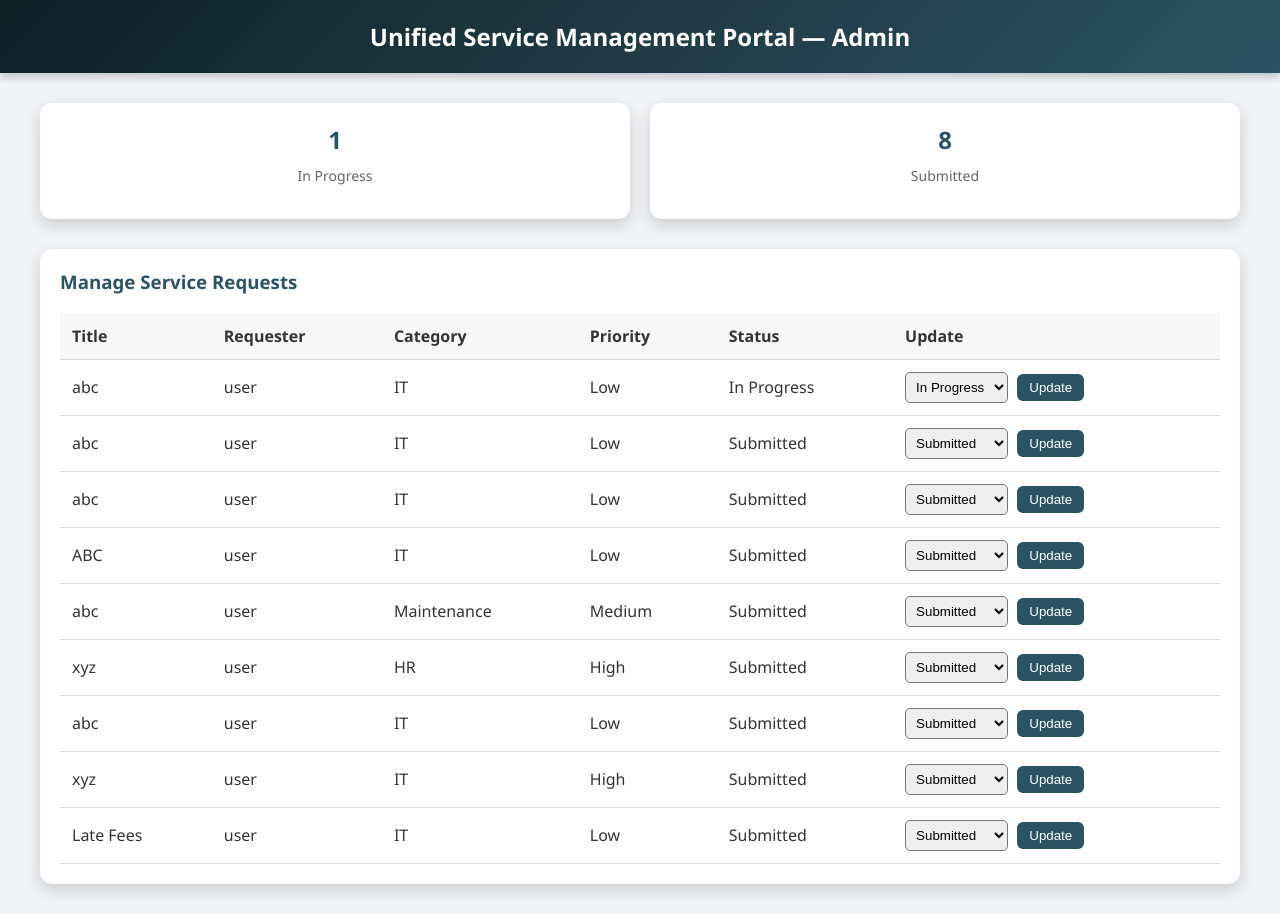
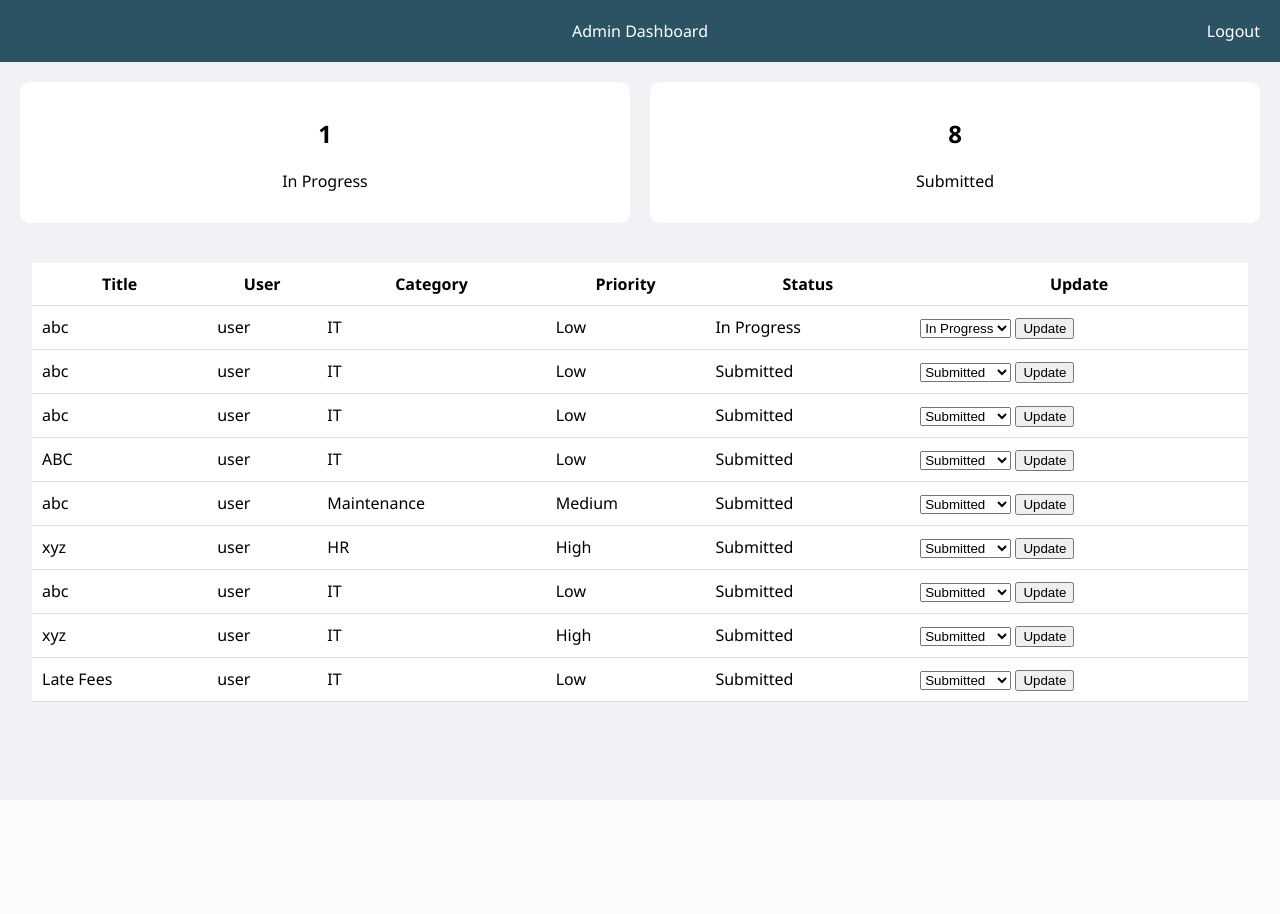
Before and after one commit to tpkawadkar-ops/unified-service-portal, a Flask app: page /admin in a window 1280 px wide. After the commit the page ends 702 px from the top, so only its background shows below. Run offline with Flask 3, Linux system fonts and the light colour scheme; the visitor is signed in with stand-in values (Sample User, id 1); data comes from the database, SQL or seed files in the repository.

Commit message:
Completed role-based portal with secure dashboards, status workflow, and logout

```diff
--- a/app.py
+++ b/app.py
@@ -1,21 +1,22 @@
 from flask import Flask, render_template, request, redirect, session
 import sqlite3
 from datetime import datetime
-from flask import redirect
-
 
 app = Flask(__name__)
-app.secret_key = "secretkey"
+app.secret_key = "secret123"
 
-def get_db():
-    return sqlite3.connect("database.db")
-
-
+# ---------------- USERS ----------------
 USERS = {
     "user": {"password": "user123", "role": "user"},
     "admin": {"password": "admin123", "role": "admin"}
 }
 
+# ---------------- DB HELPER ----------------
+def get_db():
+    conn = sqlite3.connect("database.db")
+    return conn
+
+# ---------------- LOGIN ----------------
 @app.route("/", methods=["GET", "POST"])
 def login():
     if request.method == "POST":
@@ -24,48 +25,72 @@ def login():
 
         if username in USERS and USERS[username]["password"] == password:
             session["role"] = USERS[username]["role"]
+            session["user"] = username
             return redirect("/dashboard")
 
     return render_template("login.html")
 
+# ---------------- DASHBOARD ROUTER ----------------
 @app.route("/dashboard")
 def dashboard():
-    if session.get("role") == "admin":
+    if "role" not in session:
+        return redirect("/")
+
+    if session["role"] == "admin":
         return redirect("/admin")
+
     return render_template("user_dashboard.html")
 
+# ---------------- USER SUBMIT REQUEST ----------------
+@app.route("/submit", methods=["POST"])
+def submit():
+    if "role" not in session or session["role"] != "user":
+        return redirect("/")
 
-@app.route("/submit", methods=["POST"])
-def submit_request():
     db = get_db()
     db.execute("""
-        INSERT INTO requests
-        (title, category, priority, status, requester, created_at)
+        INSERT INTO requests (title, category, priority, status, requester, created_at)
         VALUES (?, ?, ?, ?, ?, ?)
     """, (
         request.form["title"],
         request.form["category"],
         request.form["priority"],
         "Submitted",
-        "user",
+        session["user"],
         datetime.now()
     ))
     db.commit()
+    db.close()
+
     return redirect("/dashboard")
 
+# ---------------- USER: MY REQUESTS ----------------
+@app.route("/my-requests")
+def my_requests():
+    if "role" not in session or session["role"] != "user":
+        return redirect("/")
+
+    db = get_db()
+    data = db.execute(
+        "SELECT * FROM requests WHERE requester=?",
+        (session["user"],)
+    ).fetchall()
+    db.close()
+
+    return render_template("my_requests.html", requests=data)
+
+# ---------------- ADMIN DASHBOARD ----------------
 @app.route("/admin")
-def admin_view():
+def admin():
+    if "role" not in session or session["role"] != "admin":
+        return redirect("/")
+
     db = get_db()
-
-    # Fetch all requests
-    requests_data = db.execute(
-        "SELECT * FROM requests"
-    ).fetchall()
-
-    # Fetch count of requests by status
+    requests_data = db.execute("SELECT * FROM requests").fetchall()
     counts = db.execute(
         "SELECT status, COUNT(*) FROM requests GROUP BY status"
     ).fetchall()
+    db.close()
 
     return render_template(
         "admin_dashboard.html",
@@ -73,30 +98,31 @@ def admin_view():
         counts=counts
     )
 
-
-@app.route("/my-requests")
-def my_requests():
-    db = get_db()
-    data = db.execute(
-        "SELECT * FROM requests WHERE requester='user'"
-    ).fetchall()
-    return render_template("my_requests.html", requests=data)
-
+# ---------------- ADMIN UPDATE STATUS ----------------
 @app.route("/update-status", methods=["POST"])
 def update_status():
+    if "role" not in session or session["role"] != "admin":
+        return redirect("/")
+
     req_id = request.form["request_id"]
-    new_status = request.form["status"]
+    status = request.form["status"]
 
     db = get_db()
     db.execute(
         "UPDATE requests SET status=? WHERE id=?",
-        (new_status, req_id)
+        (status, req_id)
     )
     db.commit()
+    db.close()
 
     return redirect("/admin")
 
+# ---------------- LOGOUT ----------------
+@app.route("/logout")
+def logout():
+    session.clear()
+    return redirect("/")
 
-
+# ---------------- RUN ----------------
 if __name__ == "__main__":
     app.run(debug=True)
--- a/templates/admin_dashboard.html
+++ b/templates/admin_dashboard.html
@@ -1,137 +1,37 @@
 <!DOCTYPE html>
-<html lang="en">
+<html>
 <head>
-  <meta charset="UTF-8">
-  <title>Unified Service Management Portal - Admin</title>
-  <meta name="viewport" content="width=device-width, initial-scale=1.0">
-
+  <title>Admin Dashboard</title>
   <style>
-    body {
-      margin: 0;
-      font-family: 'Segoe UI', Tahoma, Geneva, Verdana, sans-serif;
-      background-color: #f0f2f5;
-      color: #333;
-    }
-
-    header {
-      background: linear-gradient(135deg, #0f2027, #203a43, #2c5364);
-      color: white;
-      padding: 20px;
-      text-align: center;
-      font-size: 24px;
-      font-weight: bold;
-      box-shadow: 0 4px 8px rgba(0,0,0,0.2);
-    }
-
-    .container {
-      padding: 30px;
-      max-width: 1200px;
-      margin: auto;
-    }
-
-    .summary {
-      display: flex;
-      gap: 20px;
-      flex-wrap: wrap;
-      margin-bottom: 30px;
-    }
-
-    .summary-card {
-      background: white;
-      padding: 20px;
-      border-radius: 12px;
-      box-shadow: 0 6px 15px rgba(0,0,0,0.15);
-      flex: 1;
-      min-width: 200px;
-      text-align: center;
-    }
-
-    .summary-card h2 {
-      margin: 0;
-      color: #2c5364;
-    }
-
-    .summary-card p {
-      margin-top: 10px;
-      font-size: 14px;
-      color: #666;
-    }
-
-    .card {
-      background: white;
-      border-radius: 12px;
-      padding: 20px;
-      box-shadow: 0 6px 15px rgba(0,0,0,0.15);
-    }
-
-    h3 {
-      margin-top: 0;
-      color: #2c5364;
-    }
-
-    table {
-      width: 100%;
-      border-collapse: collapse;
-      margin-top: 15px;
-    }
-
-    th, td {
-      padding: 12px;
-      border-bottom: 1px solid #ddd;
-      text-align: left;
-    }
-
-    th {
-      background-color: #f7f7f7;
-    }
-
-    select {
-      padding: 6px;
-      border-radius: 5px;
-    }
-
-    button {
-      padding: 6px 12px;
-      border-radius: 6px;
-      border: none;
-      background-color: #2c5364;
-      color: white;
-      cursor: pointer;
-      margin-left: 5px;
-    }
-
-    button:hover {
-      opacity: 0.9;
-    }
+    body { font-family: Segoe UI; background:#f0f2f5; margin:0; }
+    header { background:#2c5364; color:white; padding:20px; text-align:center; position:relative; }
+    header a { position:absolute; right:20px; top:20px; color:white; text-decoration:none; }
+    .summary { display:flex; gap:20px; padding:20px; }
+    .card { background:white; padding:15px; flex:1; text-align:center; border-radius:10px; }
+    table { width:95%; margin:20px auto; border-collapse:collapse; background:white; }
+    th, td { padding:10px; border-bottom:1px solid #ddd; }
   </style>
 </head>
 
 <body>
-
 <header>
-  Unified Service Management Portal — Admin
+  Admin Dashboard
+  <a href="/logout">Logout</a>
 </header>
 
-<div class="container">
-
-  <!-- Summary Cards -->
 <div class="summary">
   {% for c in counts %}
-    <div class="summary-card">
+  <div class="card">
     <h2>{{ c[1] }}</h2>
     <p>{{ c[0] }}</p>
   </div>
   {% endfor %}
 </div>
 
-  <!-- Request Table -->
-  <div class="card">
-    <h3>Manage Service Requests</h3>
-
 <table>
   <tr>
     <th>Title</th>
-        <th>Requester</th>
+    <th>User</th>
     <th>Category</th>
     <th>Priority</th>
     <th>Status</th>
@@ -145,28 +45,19 @@
     <td>{{ r[2] }}</td>
     <td>{{ r[3] }}</td>
     <td>{{ r[4] }}</td>
-
-        <!-- 🔥 DROPDOWN STATUS UPDATE -->
     <td>
       <form method="post" action="/update-status">
         <input type="hidden" name="request_id" value="{{ r[0] }}">
-
         <select name="status">
-              <option value="Submitted" {% if r[4] == "Submitted" %}selected{% endif %}>Submitted</option>
-              <option value="In Progress" {% if r[4] == "In Progress" %}selected{% endif %}>In Progress</option>
-              <option value="Resolved" {% if r[4] == "Resolved" %}selected{% endif %}>Resolved</option>
+          <option {% if r[4]=='Submitted' %}selected{% endif %}>Submitted</option>
+          <option {% if r[4]=='In Progress' %}selected{% endif %}>In Progress</option>
+          <option {% if r[4]=='Resolved' %}selected{% endif %}>Resolved</option>
         </select>
-
-            <button type="submit">Update</button>
+        <button>Update</button>
       </form>
     </td>
   </tr>
   {% endfor %}
 </table>
-
-  </div>
-
-</div>
-
 </body>
 </html>
```
Also changed, not shown: templates/my_requests.html (+13 -115 lines), templates/user_dashboard.html (+15 -104 lines). Lines whose indentation alone changed are shown as unchanged.
